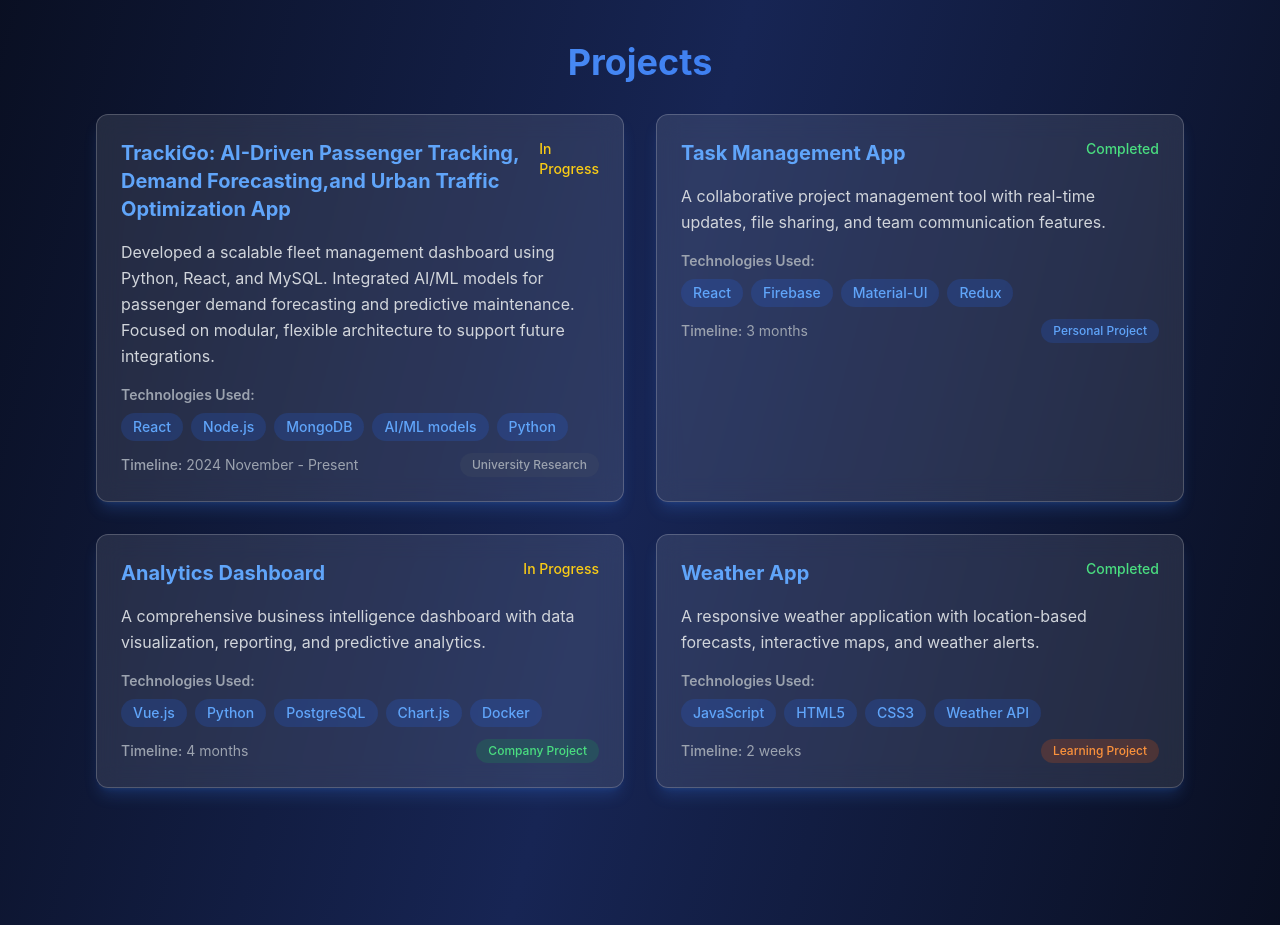
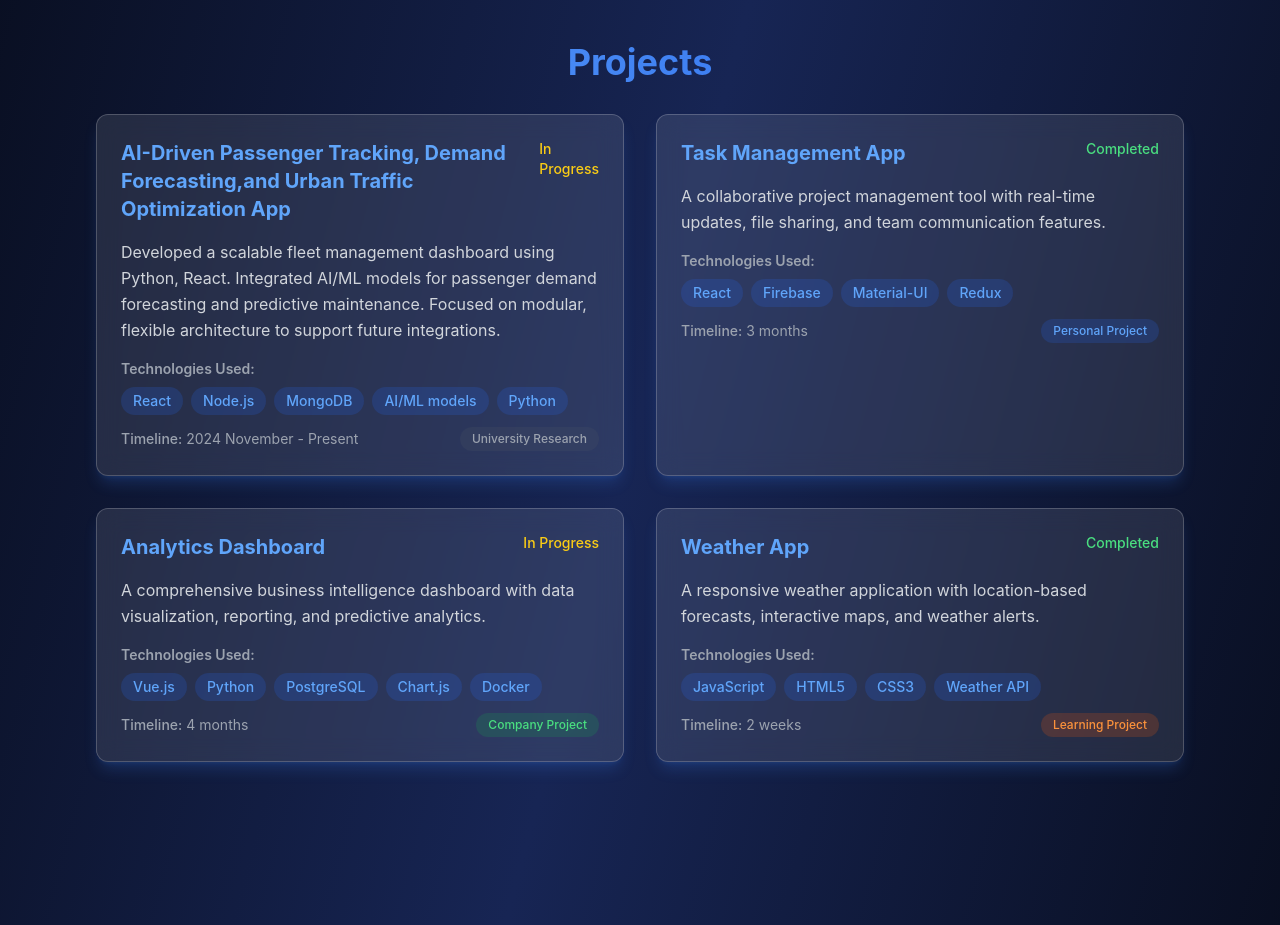
Before and after one commit to Hansani001/hansanibandara, a React (Vite) app: page / in a window 1280 px wide. Shown: the part 2000-2925 px from the top of the page. Built offline with nearby package versions, Linux system fonts and the light colour scheme.

Commit message:
Update ProjectsPage.tsx

```diff
--- a/src/components/ProjectsPage.tsx
+++ b/src/components/ProjectsPage.tsx
@@ -5,8 +5,8 @@ const ProjectsPage = () => {
   const projects = [
     {
       id: 1,
-      name: ' TrackiGo: AI-Driven Passenger Tracking, Demand Forecasting,and Urban Traffic Optimization App',
-      description: 'Developed a scalable fleet management dashboard using Python, React, and MySQL. Integrated AI/ML models for passenger demand forecasting and predictive maintenance. Focused on modular, flexible architecture to support future integrations.',
+      name: 'AI-Driven Passenger Tracking, Demand Forecasting,and Urban Traffic Optimization App',
+      description: 'Developed a scalable fleet management dashboard using Python, React. Integrated AI/ML models for passenger demand forecasting and predictive maintenance. Focused on modular, flexible architecture to support future integrations.',
       technologies: ['React', 'Node.js', 'MongoDB', ' AI/ML models', 'Python'],
       timeline: '2024 November - Present',
       purpose: 'University Research ',
```
